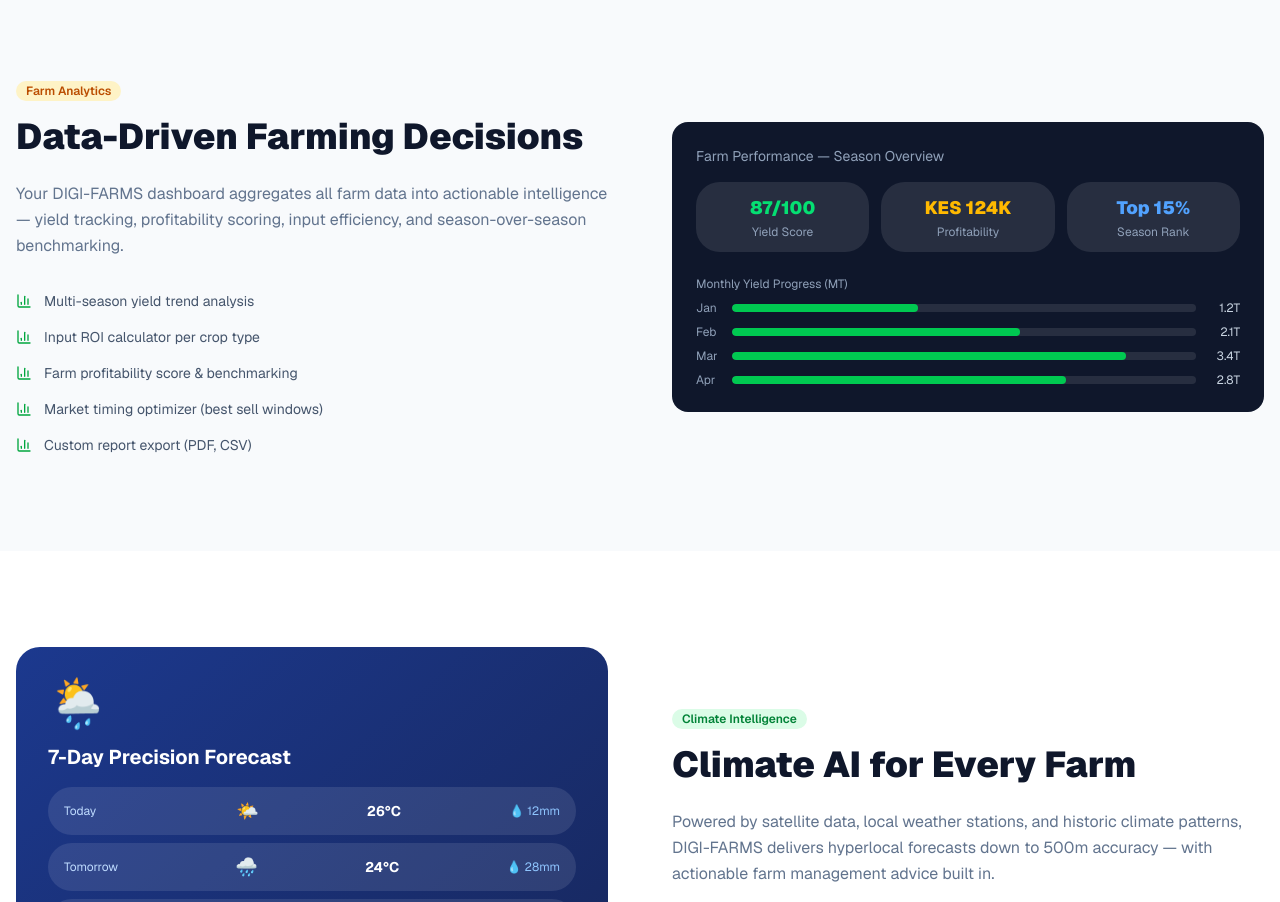
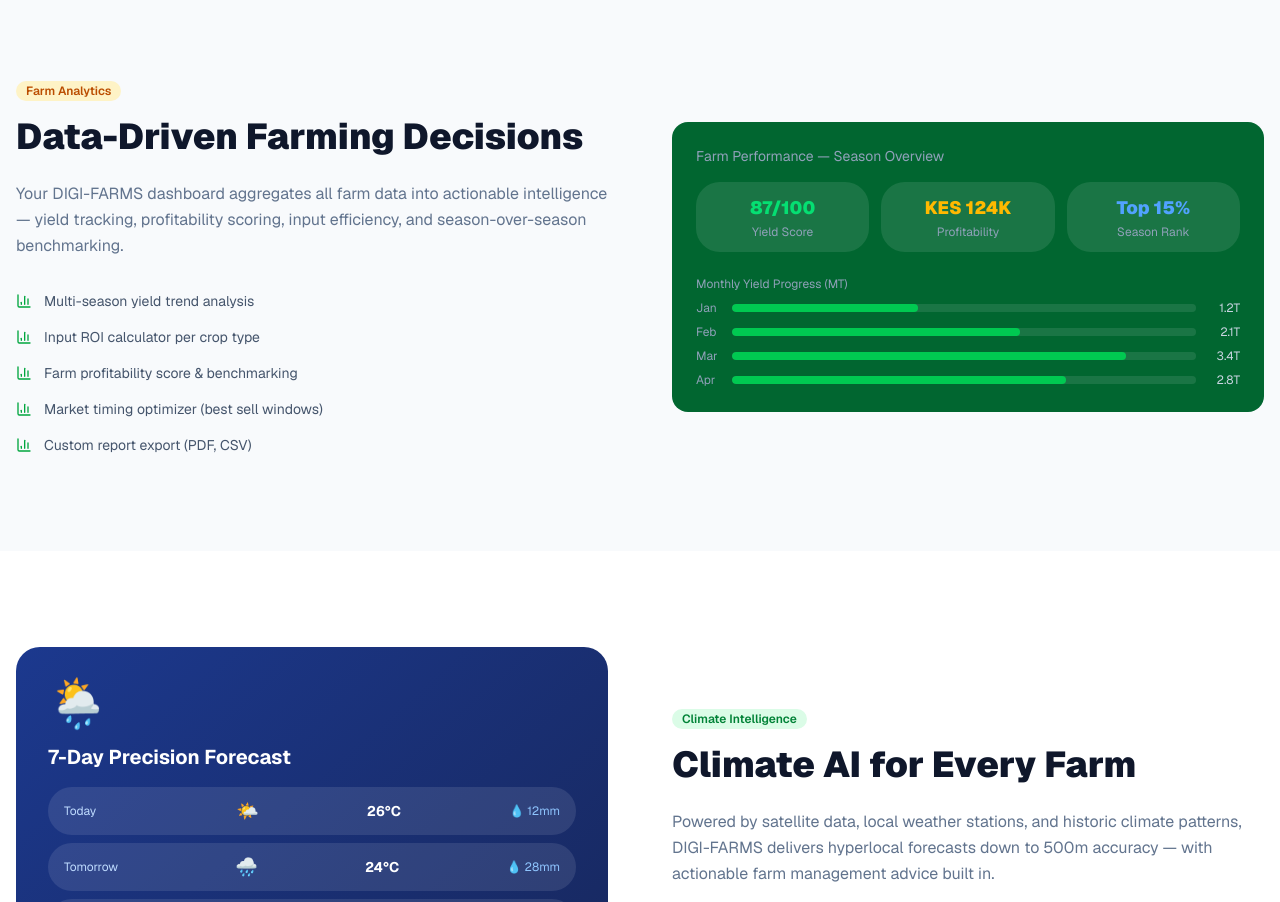
Before and after one commit to Faqih001/digi-farms, a Next.js app: page /technology in a window 1280 px wide. Shown: the part 2620-3522 px from the top of the page. Built offline with nearby package versions, Linux system fonts and the light colour scheme.

Commit message:
fix: update Farm Performance section background color for improved visibility

```diff
--- a/app/(landing)/technology/page.tsx
+++ b/app/(landing)/technology/page.tsx
@@ -210,7 +210,7 @@ export default function TechnologyPage() {
                 ))}
               </div>
             </div>
-            <div className="bg-slate-900 rounded-2xl p-6 text-white">
+            <div className="bg-green-800 dark:bg-slate-900 rounded-2xl p-6 text-white">
               <div className="text-sm text-slate-400 mb-4">Farm Performance — Season Overview</div>
               <div className="grid grid-cols-3 gap-3 mb-6">
                 {[{ label: "Yield Score", value: "87/100", color: "text-green-400" }, { label: "Profitability", value: "KES 124K", color: "text-amber-400" }, { label: "Season Rank", value: "Top 15%", color: "text-blue-400" }].map(({ label, value, color }) => (
```
